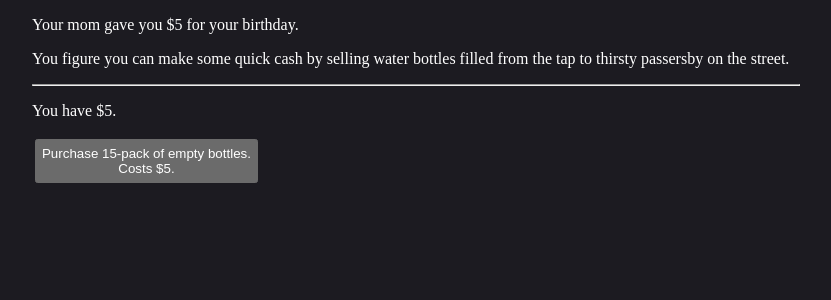
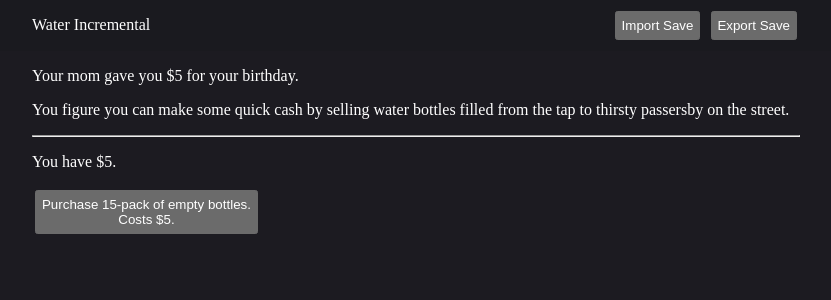
Before and after one commit to TehBrian/water-incremental, a SvelteKit app: page / in a window 1280 px wide. Shown: the top 300 px of the page, without its empty margins (224-1055 px from the left). Built offline with nearby package versions, Linux system fonts and the light colour scheme.

Commit message:
add header

```diff
--- /dev/null
+++ b/src/lib/Header.svelte
@@ -0,0 +1,38 @@
+<script lang="ts">
+	function importSave() {
+	}
+
+	function exportSave() {
+	}
+</script>
+
+<div class="back">
+	<div class="container">
+		<div class="flex">
+			<span>Water Incremental</span>
+			<div>
+				<button onclick={importSave}>Import Save</button>
+				<button onclick={exportSave}>Export Save</button>
+			</div>
+		</div>
+	</div>
+</div>
+
+<style>
+	.back {
+		background-color: #1a1a1f;
+		overflow: hidden;
+	}
+
+	.container {
+		max-width: 50rem;
+		margin: 0 auto;
+		padding: 0.5rem 1rem;
+	}
+
+	.flex {
+		display: flex;
+		align-items: center;
+		justify-content: space-between;
+	}
+</style>
--- a/src/routes/+page.svelte
+++ b/src/routes/+page.svelte
@@ -2,6 +2,7 @@
 	import { onMount } from 'svelte';
 	import LoadingScreen from '$lib/LoadingScreen.svelte';
 	import Stage1 from '$lib/Stage1.svelte';
+	import Header from '$lib/Header.svelte';
 	import { activeSave, updateActiveSave, readActiveSave, writeActiveSave } from '$lib/game-save';
 
 	let loading = $state(true);
@@ -24,8 +25,10 @@
 	<LoadingScreen />
 {/if}
 
+<Header />
+
 <div class="stage1">
-<Stage1 bind:this={stage1} />
+	<Stage1 bind:this={stage1} />
 </div>
 
 <svelte:head>
```
